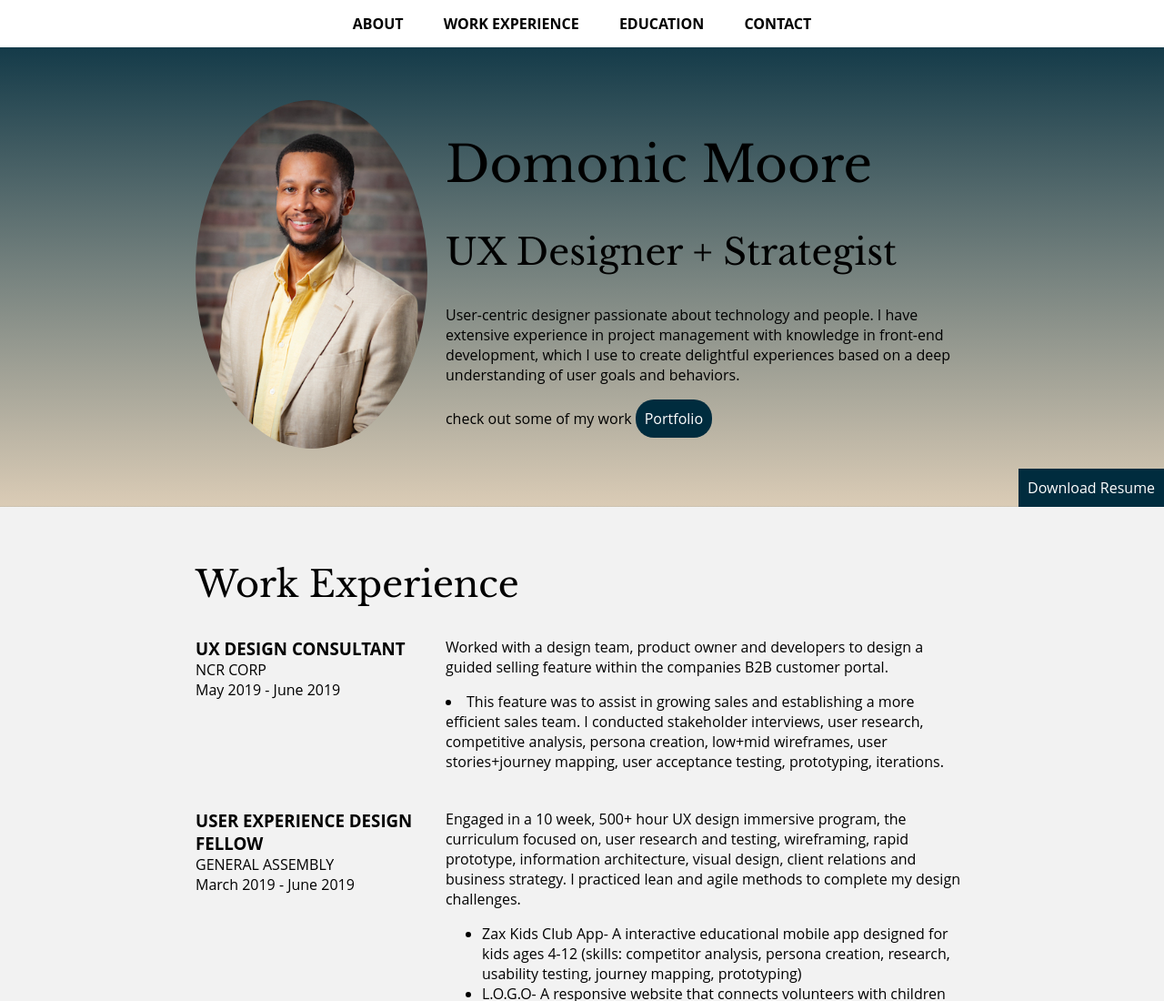
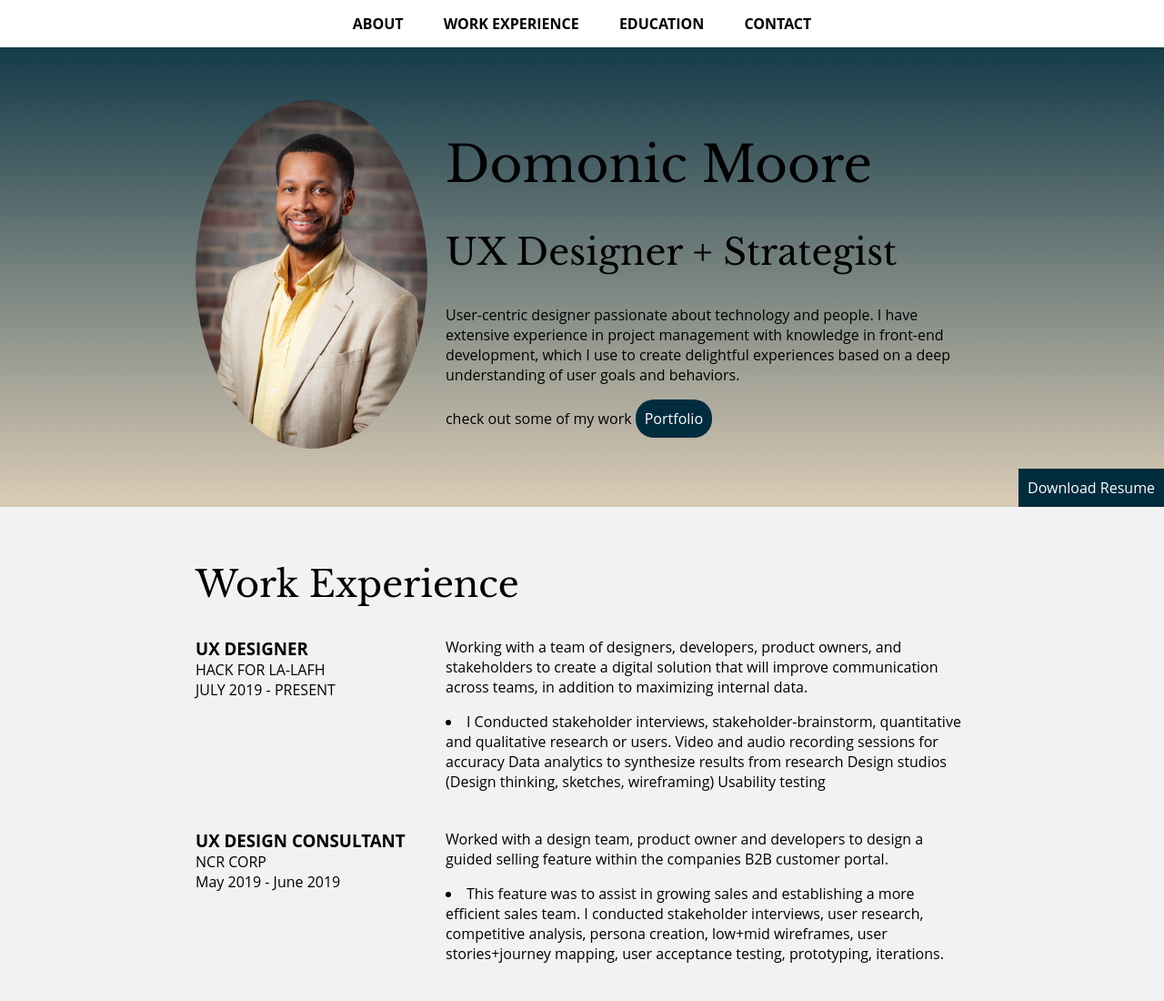
Before and after one commit to sneakerheadz1/Dom-res, a plain HTML site: page index.html in a window 1280 px wide. Shown: the top 1100 px of the page at 91% size. Drawn offline with nearby package versions, Linux system fonts and the light colour scheme.

Commit message:
Update index.html

```diff
--- a/index.html
+++ b/index.html
@@ -40,6 +40,21 @@
     <section id="work" class="work">
       <div class="content-wrap">
         <h2>Work Experience</h2>
+
+         <!-- Job new Details -->
+        <div class="col-narrow">
+          <h3>UX DESIGNER</h3>
+          <p class="uppercase">HACK FOR LA-LAFH</p>
+          <p>JULY 2019 - PRESENT</p>
+        </div>
+
+        <div class="col-wide job-description">
+          <p>Working with a team of designers, developers, product owners, and stakeholders to create a digital solution that will improve communication across teams, in addition to maximizing internal data.</p>
+              <p><li> I Conducted stakeholder interviews, stakeholder-brainstorm, quantitative and qualitative research or users. Video and audio recording sessions for accuracy
+                      Data analytics to synthesize results from research
+                      Design studios (Design thinking, sketches, wireframing)
+                      Usability testing</li></p>
+        </div>
 
         <!-- Job 1 Details -->
         <div class="col-narrow">
```
